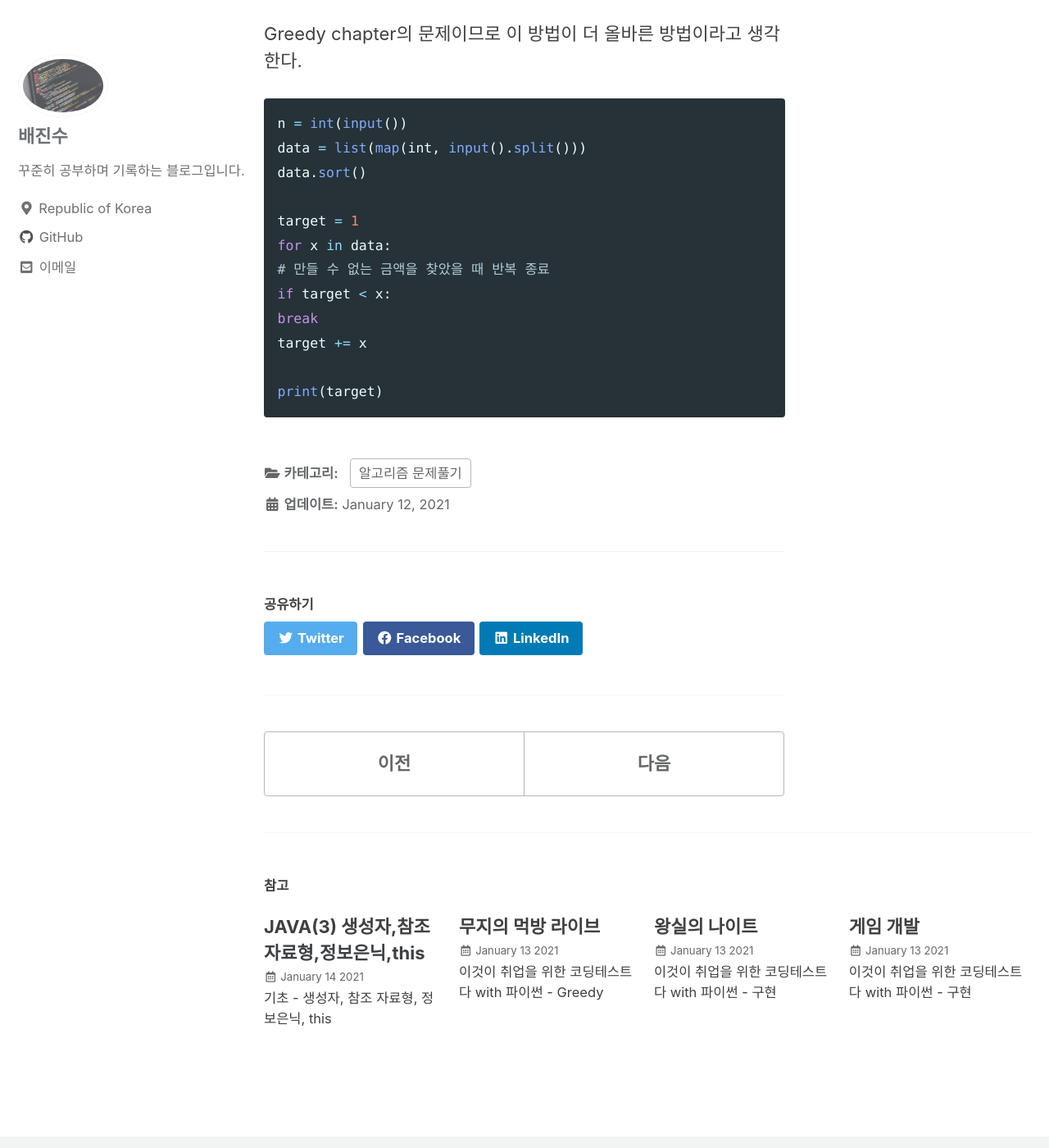
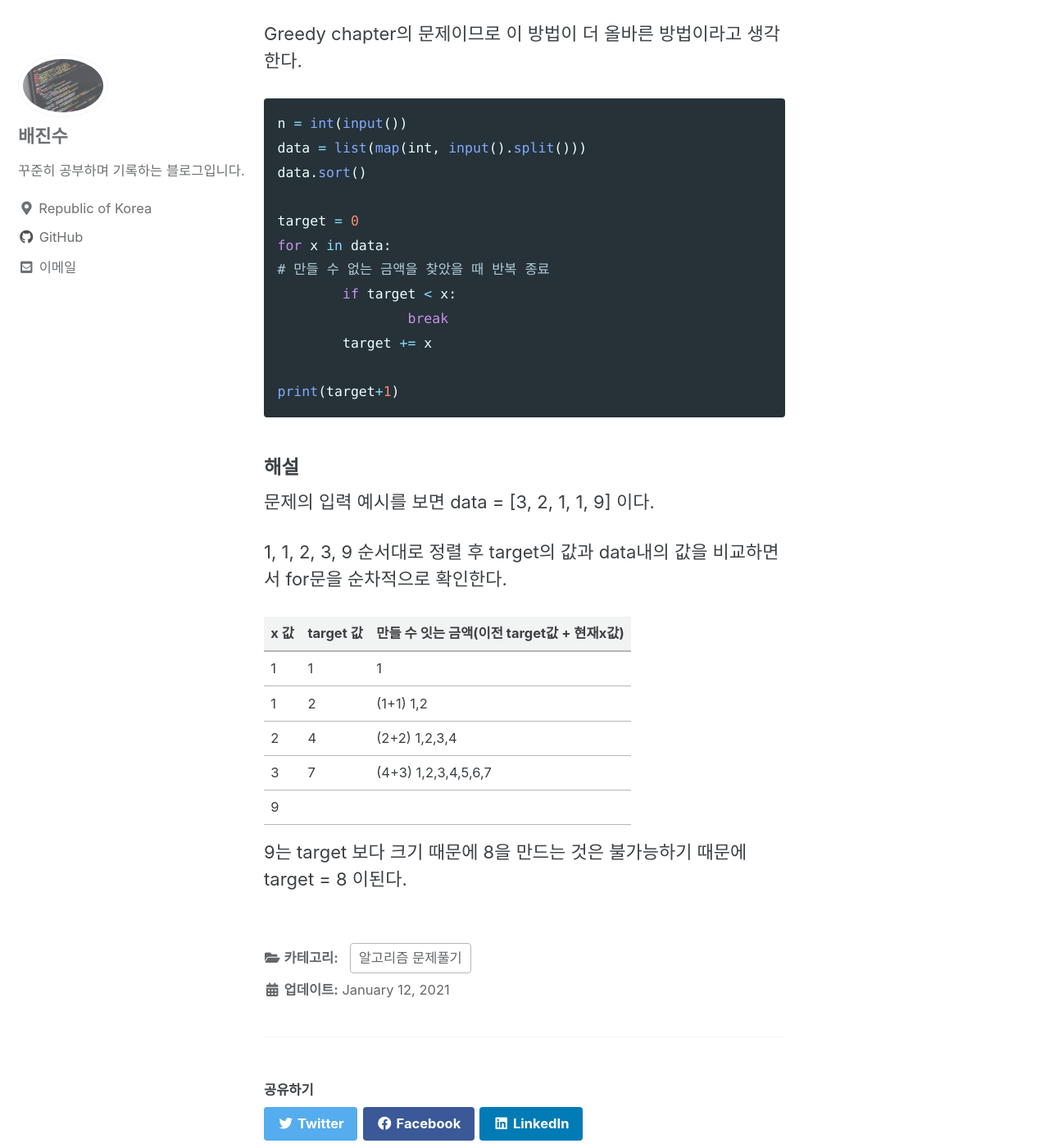
Before and after one commit to baejinsoo/baejinsoo.github.io, a Jekyll site: the page built from _posts/algorithm/2021-1-12-cantmakemoney.md, in a window 1280 px wide and 1400 px high, scrolled down 1143 px. Shown: the whole window at 82% size. Built offline with Jekyll 4.4.1, drawn with Linux system fonts in a browser that asks for light colours; cached includes are drawn as plain includes; some of the changed text lies outside the part shown.

Commit message:
스터디 후 오류 코드 수정

````diff
--- a/_posts/algorithm/2021-1-12-cantmakemoney.md
+++ b/_posts/algorithm/2021-1-12-cantmakemoney.md
@@ -17,7 +17,7 @@ n = int(input())
 coins = list(map(int, input().split()))
 result = set()
 
-# 1,2,3,...n개 의 조합으로 가능한 경우를 set에 넣어감
+# nC1,nC2,nC3,...nCn개 의 조합으로 가능한 경우의 합을 set에 넣어감
 for i in range(1, n+1):
     sum_coin = list(combinations(coins, i))
     for combi in sum_coin:
@@ -44,12 +44,28 @@ n = int(input())
 data = list(map(int, input().split()))
 data.sort()
 
-target = 1
+target = 0
 for x in data:
 # 만들 수 없는 금액을 찾았을 때 반복 종료
-if target < x:
-break
-target += x
+	if target < x:
+		break
+	target += x
 
-print(target)
+print(target+1)
 ```
+
+#### 해설
+
+문제의 입력 예시를 보면 data = [3, 2, 1, 1, 9] 이다.
+
+1, 1, 2, 3, 9 순서대로 정렬 후 target의 값과 data내의 값을 비교하면서 for문을 순차적으로 확인한다.
+
+| x  값 | target 값 | 만들 수 잇는 금액(이전 target값 +  현재x값) |
+| ----- | --------- | ------------------------------------------- |
+| 1     | 1         | 1                                           |
+| 1     | 2         | (1+1) 1,2                                   |
+| 2     | 4         | (2+2) 1,2,3,4                               |
+| 3     | 7         | (4+3) 1,2,3,4,5,6,7                         |
+| 9     |           |                                             |
+
+9는 target 보다 크기 때문에 8을 만드는 것은 불가능하기 때문에 target = 8 이된다.
````
Also changed, not shown: _posts/algorithm/2021-1-11-sum_or_multi.md (+19 -0 lines), _posts/algorithm/2021-1-12-choiceballs.md (+4 -4 lines).
